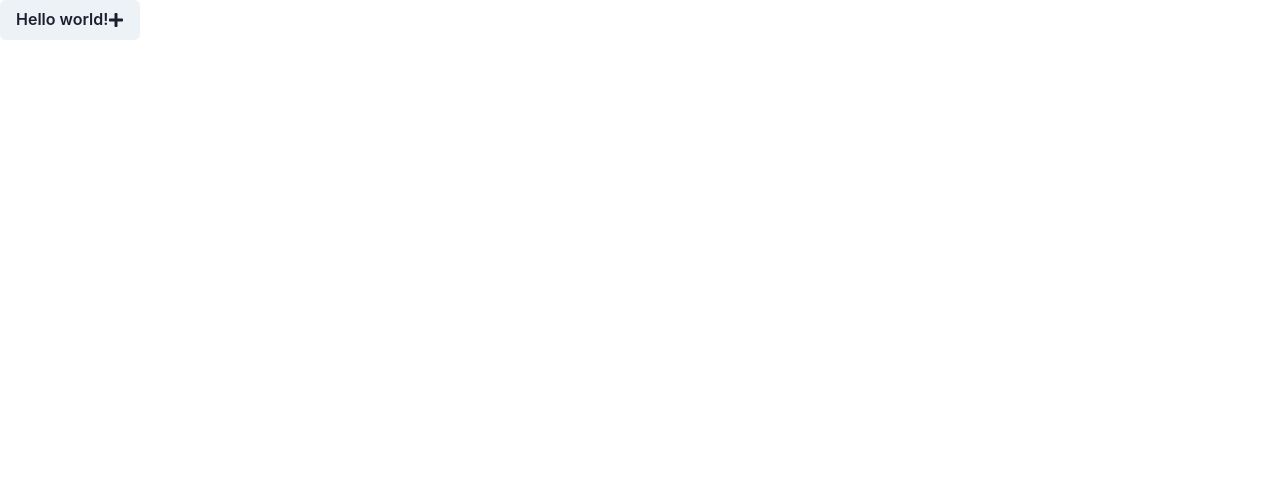
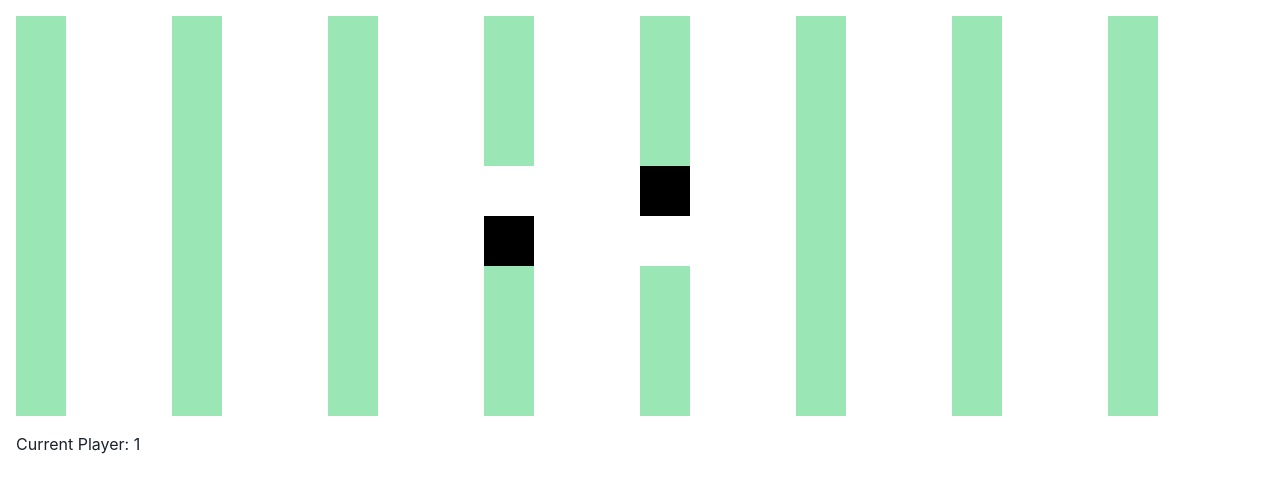
Before and after one commit to GPT-Engineer-App-Dev/mock-genius-5921, a React (Vite) app: page / in a window 1280 px wide. Shown: the top 492 px of the page. Built offline with nearby package versions, Linux system fonts and the light colour scheme.

Commit message:
Created a basic playable Othello game by adding an Othello component with an 8x8 board, allowing players to alternate placing pieces on empty cells. The board state is stored as a 2D array and the current player's turn is displayed. The Othello component is rendered on the Index page.

```diff
--- /dev/null
+++ b/src/components/Othello.jsx
@@ -0,0 +1,37 @@
+import React, { useState } from "react";
+import { Box, SimpleGrid, Center } from "@chakra-ui/react";
+
+const Othello = () => {
+  const [board, setBoard] = useState([
+    [0, 0, 0, 0, 0, 0, 0, 0],
+    [0, 0, 0, 0, 0, 0, 0, 0],
+    [0, 0, 0, 0, 0, 0, 0, 0],
+    [0, 0, 0, 1, 2, 0, 0, 0],
+    [0, 0, 0, 2, 1, 0, 0, 0],
+    [0, 0, 0, 0, 0, 0, 0, 0],
+    [0, 0, 0, 0, 0, 0, 0, 0],
+    [0, 0, 0, 0, 0, 0, 0, 0],
+  ]);
+
+  const [player, setPlayer] = useState(1);
+
+  const placePiece = (row, col) => {
+    if (board[row][col] === 0) {
+      const newBoard = [...board];
+      newBoard[row][col] = player;
+      setBoard(newBoard);
+      setPlayer(player === 1 ? 2 : 1);
+    }
+  };
+
+  return (
+    <Box>
+      <SimpleGrid columns={8} spacing={0}>
+        {board.map((row, rowIdx) => row.map((cell, colIdx) => <Center key={`${rowIdx}-${colIdx}`} w="50px" h="50px" bg={cell === 0 ? "green.200" : cell === 1 ? "white" : "black"} onClick={() => placePiece(rowIdx, colIdx)} />))}
+      </SimpleGrid>
+      <Box mt={4}>Current Player: {player}</Box>
+    </Box>
+  );
+};
+
+export default Othello;
--- a/src/pages/Index.jsx
+++ b/src/pages/Index.jsx
@@ -1,15 +1,12 @@
-// Complete the Index page component here
-// Use chakra-ui
-import { Button } from "@chakra-ui/react"; // example
-import { FaPlus } from "react-icons/fa"; // example - use react-icons/fa for icons
+import { Box } from "@chakra-ui/react";
+import Othello from "../components/Othello";
 
 const Index = () => {
-  // TODO: Create the website here!
   return (
-    <Button>
-      Hello world! <FaPlus />
-    </Button>
-  ); // example
+    <Box p={4}>
+      <Othello />
+    </Box>
+  );
 };
 
 export default Index;
```
